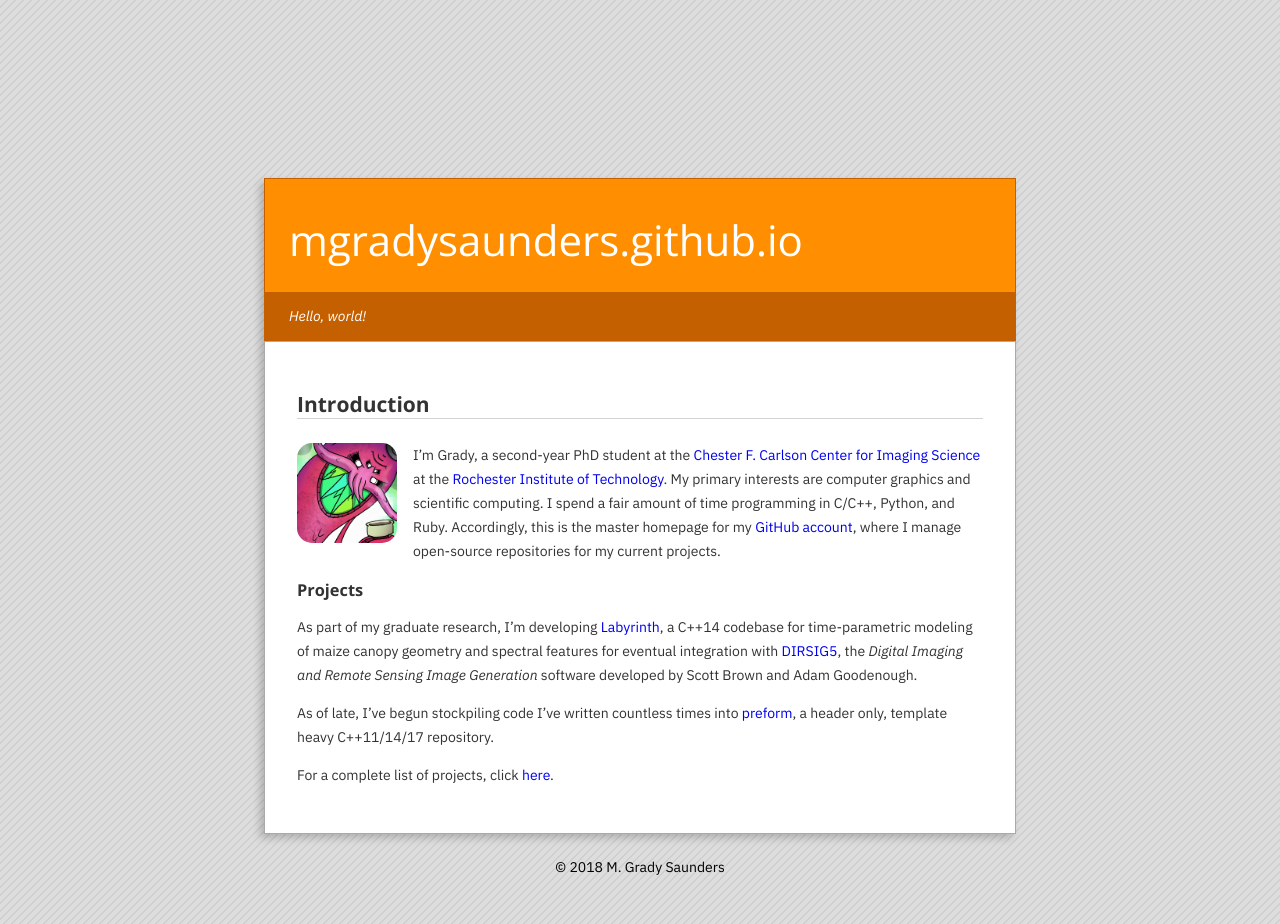
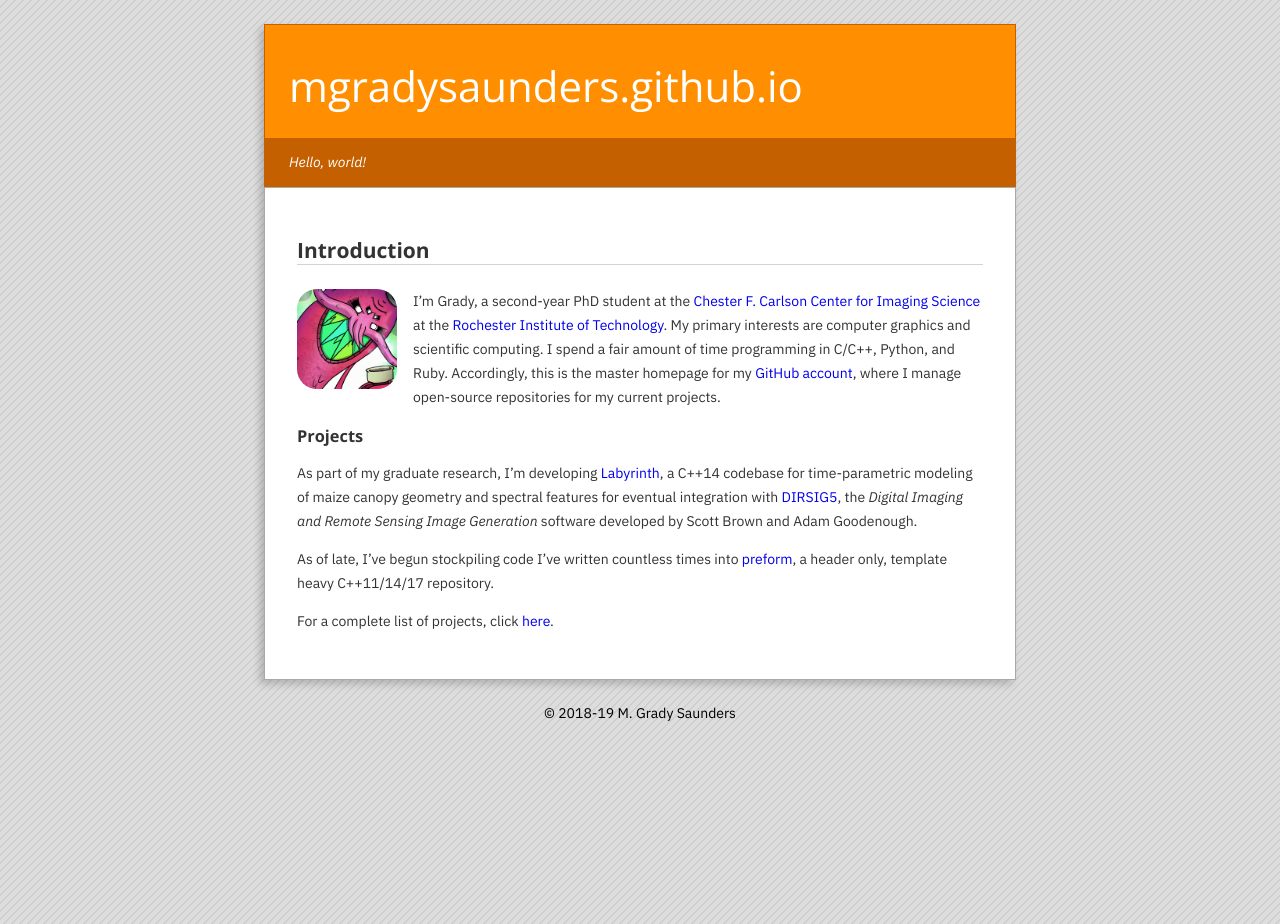
Before and after one commit to mgradysaunders/mgradysaunders.github.io, a Jekyll site: the page built from index.md, in a window 1280 px wide. Built offline with Jekyll 4.4.1, drawn with Linux system fonts in a browser that asks for light colours.

Commit message:
update copy, remove unnecessary svg

```diff
--- a/_includes/copy.html
+++ b/_includes/copy.html
@@ -1 +1 @@
-<footer class="footer"><span class="copyright">&copy; 2018 {{site.author}}</span></footer>
+<footer class="footer"><span class="copyright">&copy; 2018-19 {{site.author}}</span></footer>
--- a/_includes/head.html
+++ b/_includes/head.html
@@ -47,14 +47,6 @@
     <!-- Load stylesheet -->
     <link rel="stylesheet" href="/assets/css/style.css">
 
-<svg>
-    <defs>
-        <clipPath id="clipping">
-            <rect x="0" y="0" width="100" height="100" rx="15" ry="15"/>
-        </clipPath>
-    </defs>
-</svg>
-
 <style>
 .page-head {
     border-color: #c56000; }
@@ -65,7 +57,10 @@
 img {
     float: left;
     margin-right: 16px;
-    clip-path: url(#clipping);
+    width: 100px;
+    height: 100px;
+    border-radius: 20%;
+    object-fit: cover;
 }
 </style>
 
```
